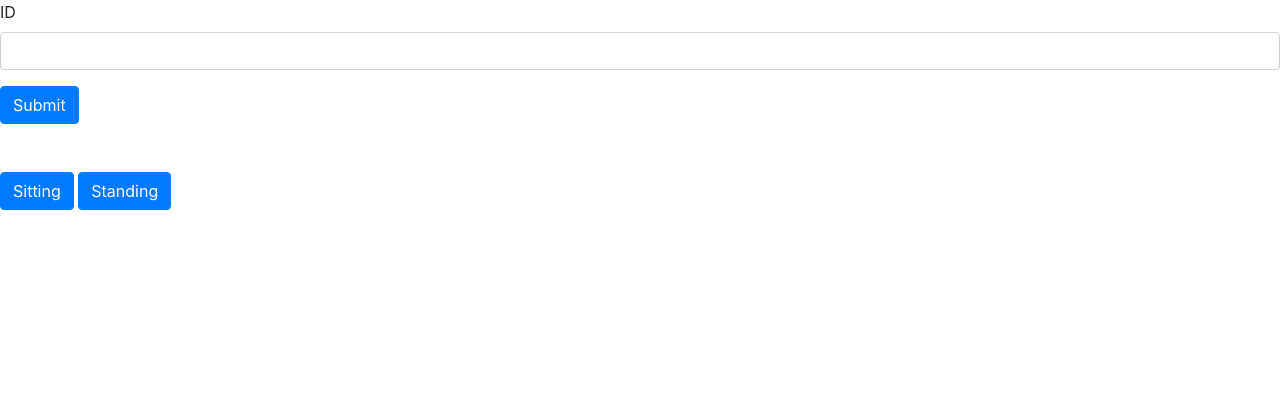
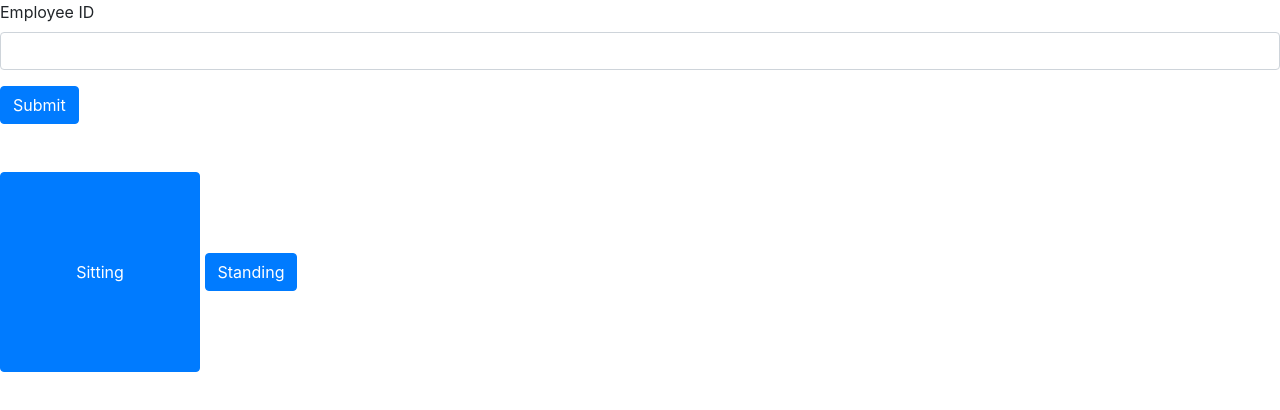
Before and after one commit to Anum7/SitBit, a website: page Web App/SitBit/index.html in a window 1280 px wide. Drawn offline with nearby package versions, Linux system fonts and the light colour scheme.

Commit message:
Update index.html

```diff
--- a/Web App/SitBit/index.html
+++ b/Web App/SitBit/index.html
@@ -44,7 +44,7 @@
 
    <form>
     <div class="form-group">
-    <label for="idBox"> ID </label>
+    <label for="idBox"> Employee ID </label>
     <input type="textarea" class="form-control" id="idBox">
     </div>
 
@@ -53,7 +53,7 @@
 
   <br><br>
 
-  <button id="sitting" value="button text" onclick = "sitting()" type="button" class="btn btn-primary"> Sitting </button>
+  <button id="sitting" value="button text" onclick = "sitting()" type="button" class="btn btn-primary" button style = "height: 200px; width: 200px"> Sitting </button>
 
   <button id="standing" value="button text" onclick = "standing()" type="button" class="btn btn-primary"> Standing </button>
 
```
